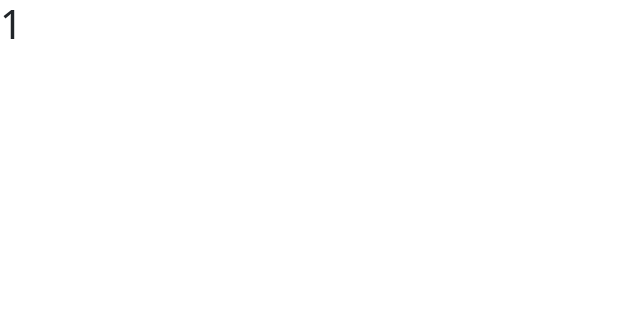
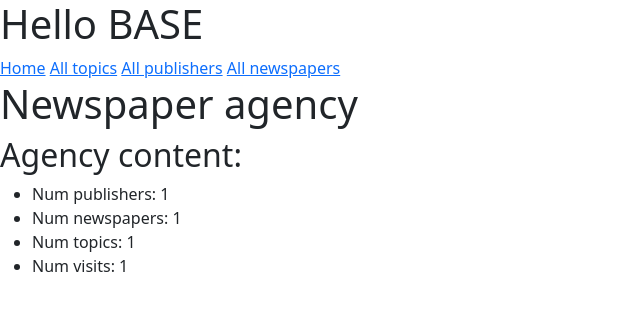
Before and after one commit to anton-chumak-main/newspaper-agency, a Django app: page / in a window 1280 px wide. Before the commit the part shown is almost empty. Shown: the top 311 px of the page, without its empty margins (0-640 px from the left). Run offline with Django 4.2, Linux system fonts and the light colour scheme; a user stored in the database is signed in; tables that the repository leaves empty hold one stand-in row (values such as "Sample post").

Commit message:
Add sidebar in base.html

```diff
--- a/templates/agency/index.html
+++ b/templates/agency/index.html
@@ -1,6 +1,14 @@
 {% extends "base.html" %}
 {% block content %}
 
-  <h1>{{ num_newspapers }}</h1>
+  <h1>Newspaper agency</h1>
+
+  <h2>Agency content: </h2>
+  <ul>
+    <li>Num publishers: {{ num_publishers }}</li>
+    <li>Num newspapers: {{ num_newspapers }}</li>
+    <li>Num topics: {{ num_topics }}</li>
+    <li>Num visits: {{ num_visits }}</li>
+  </ul>
 
 {% endblock %}
--- a/templates/base.html
+++ b/templates/base.html
@@ -1,9 +1,9 @@
 <!DOCTYPE html>
 <html lang="en">
 <head>
-
     {% block title %}<title>Newspaper Agency</title>{% endblock %}
     <meta charset="utf-8">
+    <meta name="viewport" content="width=device-width, initial-scale=1">
     <link href="https://cdn.jsdelivr.net/npm/bootstrap@5.2.3/dist/css/bootstrap.min.css"
           rel="stylesheet"
           integrity="sha384-rbsA2VBKQhggwzxH7pPCaAqO46MgnOM80zW1RWuH61DGLwZJEdK2Kadq2F9CUG65"
@@ -11,6 +11,14 @@
 </head>
 
 <body>
+  <h1>Hello BASE</h1>
+  {% block sidebar %}
+    <a href="{% url 'agency:index' %}">Home</a>
+    <a href="#">All topics</a>
+    <a href="#">All publishers</a>
+    <a href="#">All newspapers</a>
+  {% endblock %}
   {% block content %}{% endblock %}
+
 </body>
 </html>
```
